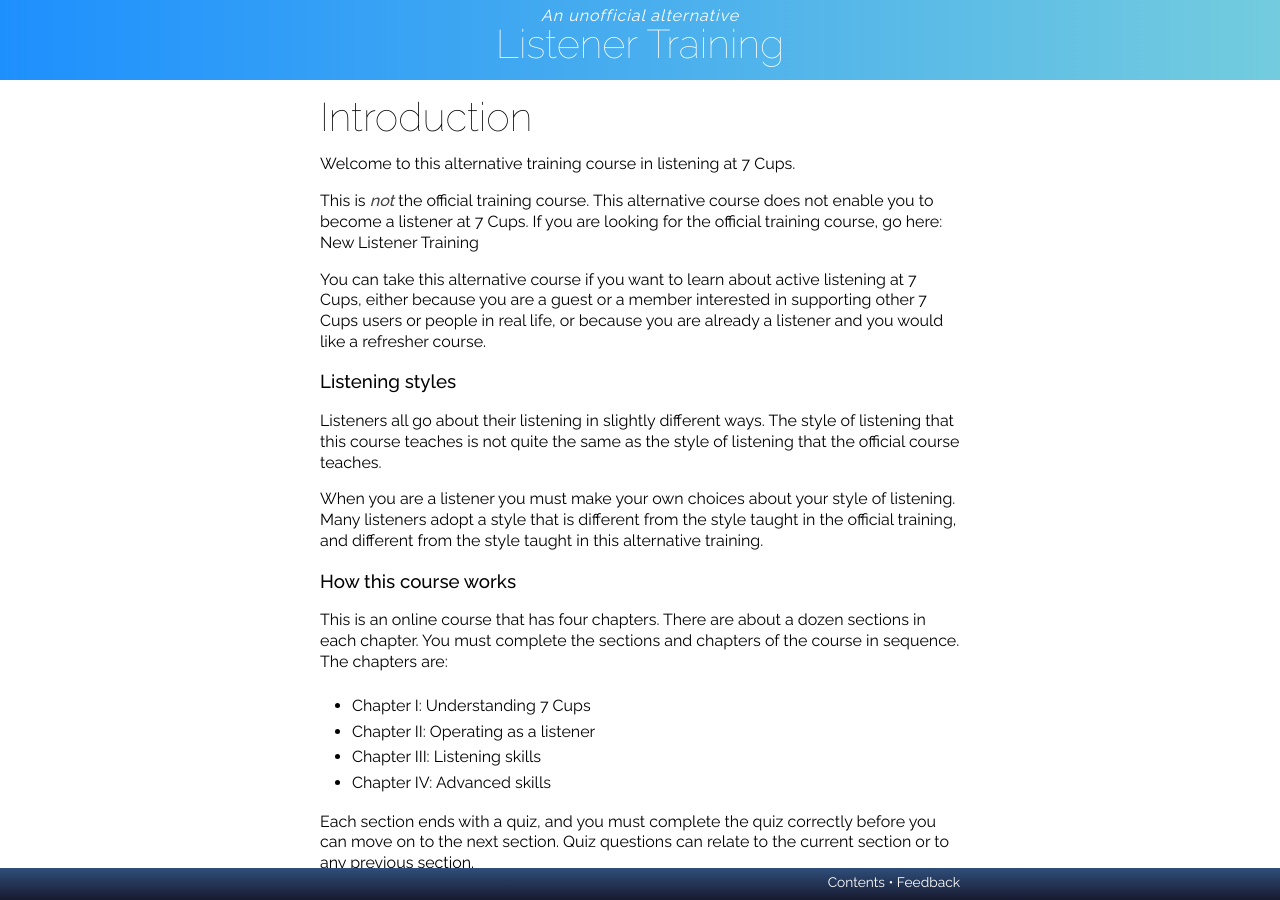
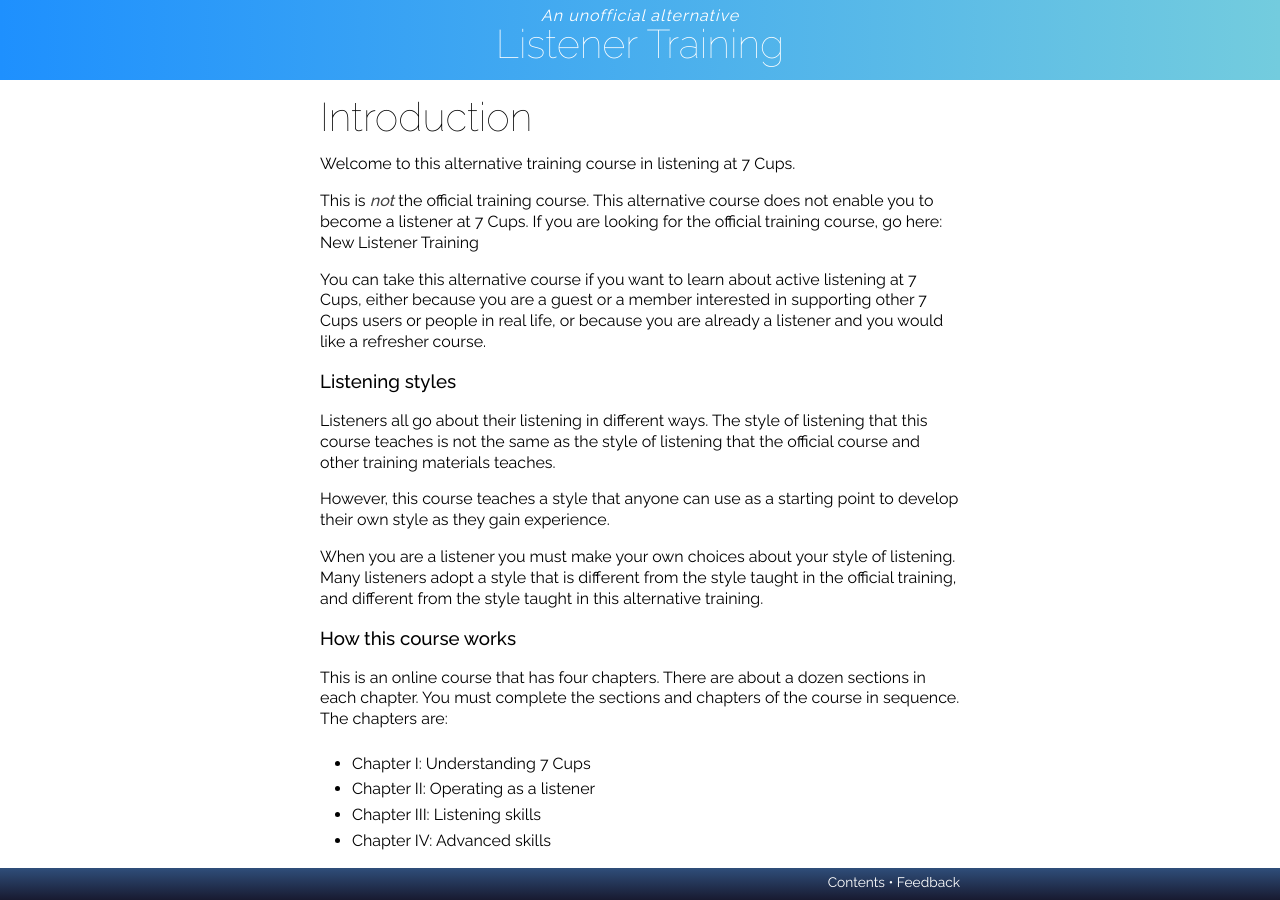
Before and after one commit to RarelyCharlie/rarelycharlie.github.io, a Jekyll site: the page built from _listen/listen00.md, in a window 1280 px wide and 900 px high. Built offline with Jekyll 4.4.1, drawn with Linux system fonts in a browser that asks for light colours; nearby versions of some CDN libraries.

Commit message:
edit text

```diff
--- a/_listen/listen00.md
+++ b/_listen/listen00.md
@@ -12,7 +12,9 @@ You can take this alternative course if you want to learn about active listening
 
 ### Listening styles
 
-Listeners all go about their listening in slightly different ways. The style of listening that this course teaches is not quite the same as the style of listening that the official course teaches.
+Listeners all go about their listening in different ways. The style of listening that this course teaches is not the same as the style of listening that the official course and other training materials teaches.
+
+However, this course teaches a style that anyone can use as a starting point to develop their own style as they gain experience.
 
 When you are a listener you must make your own choices about your style of listening. Many listeners adopt a style that is different from the style taught in the official training, and different from the style taught in this alternative training.
 
```
